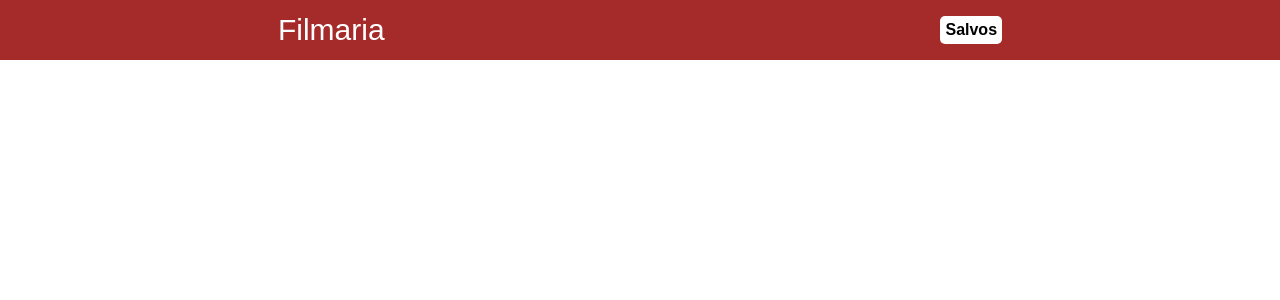
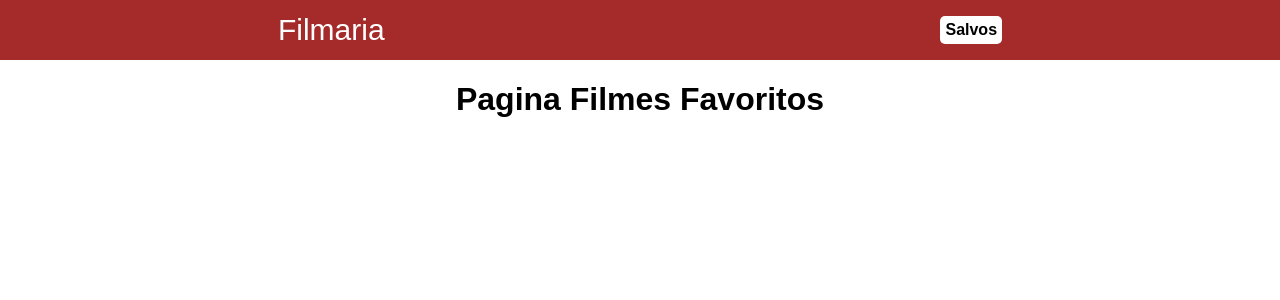
Before and after one commit to Devpe007/filmaria, a React (Create React App) app: page /favoritos in a window 1280 px wide. Shown: the top 300 px of the page. Built offline with nearby package versions, Linux system fonts and the light colour scheme.

Commit message:
create Favorites page

```diff
--- /dev/null
+++ b/src/pages/Favorites/index.js
@@ -0,0 +1,11 @@
+import React from "react";
+
+function Favorites() {
+    return (
+        <div>
+            <h1>Pagina Filmes Favoritos</h1>
+        </div>
+    );
+};
+
+export default Favorites;
--- a/src/routes/routes.js
+++ b/src/routes/routes.js
@@ -4,6 +4,7 @@ import Header from '../components/Header';
 
 import Home from '../pages/Home';
 import Movie from '../pages/Movie';
+import Favorites from '../pages/Favorites';
 
 function Routes() {
     return (
@@ -12,6 +13,7 @@ function Routes() {
          <Switch>
             <Route exact path="/" component={Home} />
             <Route exact path="/filme/:id" component={Movie} />
+            <Route exact path="/favoritos" component={Favorites} />
          </Switch>
         </BrowserRouter>
     );
```
